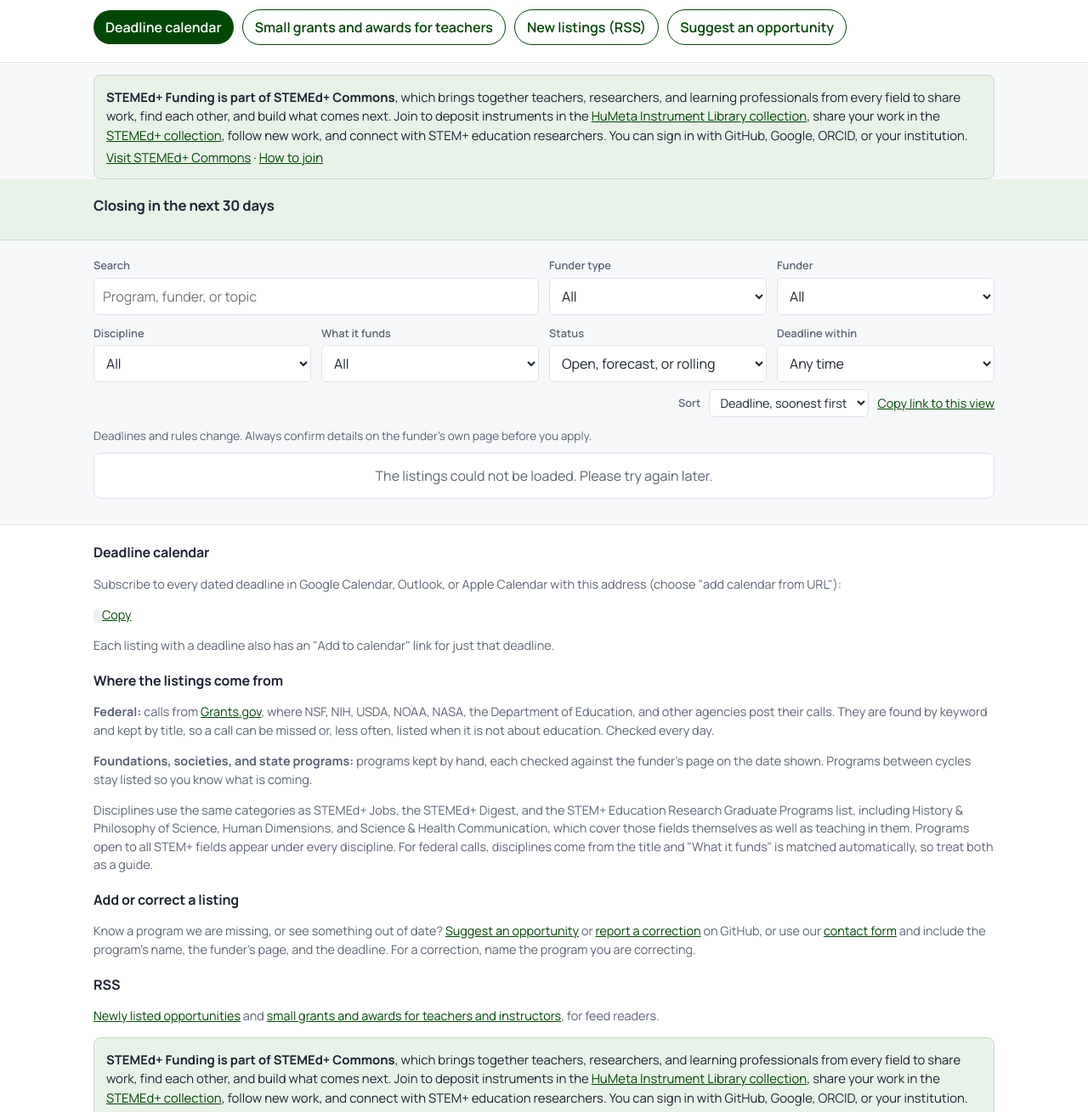
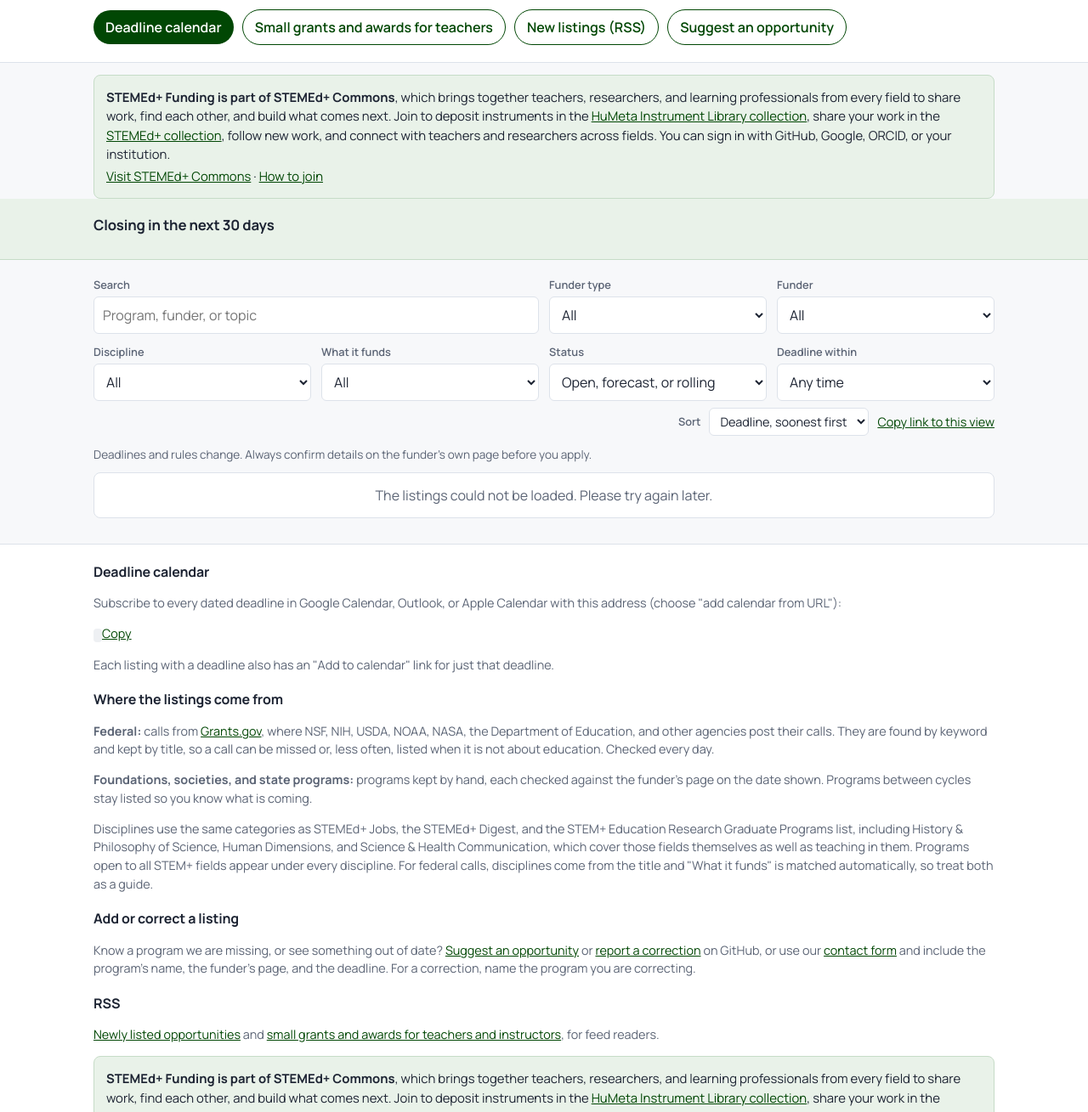
Before and after one commit to JLib271/stemed-funding, a plain HTML site: page site/index.html in a window 1280 px wide. Shown: the part 291-1600 px from the top of the page at 85% size. Drawn offline with Linux system fonts and the light colour scheme; no server answers.

Commit message:
Blurb: "connect with teachers and researchers across fields"
Co-Authored-By: Claude Opus 5.5 <noreply@anthropic.com>
Claude-Session: https://claude.ai/code/session_01Xxm9siXygVpFM5Q4XvGHYh

```diff
--- a/site/index.html
+++ b/site/index.html
@@ -90,7 +90,7 @@
     </div>
   </div>
 </header>
-<div class="wrap"><div class="join join-top" role="note"><p><strong>STEMEd+ Funding is part of STEMEd+ Commons</strong>, which brings together teachers, researchers, and learning professionals from every field to share work, find each other, and build what comes next. Join to deposit instruments in the <a href="https://works.hcommons.org/collections/humetainstrumentlibrary/" target="_blank" rel="noopener noreferrer">HuMeta Instrument Library collection<span class="vh"> (opens in a new tab)</span></a>, share your work in the <a href="https://works.hcommons.org/collections/stemedplus/" target="_blank" rel="noopener noreferrer">STEMEd+ collection<span class="vh"> (opens in a new tab)</span></a>, follow new work, and connect with STEM+ education researchers. You can sign in with GitHub, Google, ORCID, or your institution.</p><p><a href="https://stemedplus.hcommons.org/" target="_blank" rel="noopener noreferrer">Visit STEMEd+ Commons<span class="vh"> (opens in a new tab)</span></a> · <a href="https://support.hcommons.org/profiles/login-and-registration/" target="_blank" rel="noopener noreferrer">How to join<span class="vh"> (opens in a new tab)</span></a></p></div></div>
+<div class="wrap"><div class="join join-top" role="note"><p><strong>STEMEd+ Funding is part of STEMEd+ Commons</strong>, which brings together teachers, researchers, and learning professionals from every field to share work, find each other, and build what comes next. Join to deposit instruments in the <a href="https://works.hcommons.org/collections/humetainstrumentlibrary/" target="_blank" rel="noopener noreferrer">HuMeta Instrument Library collection<span class="vh"> (opens in a new tab)</span></a>, share your work in the <a href="https://works.hcommons.org/collections/stemedplus/" target="_blank" rel="noopener noreferrer">STEMEd+ collection<span class="vh"> (opens in a new tab)</span></a>, follow new work, and connect with teachers and researchers across fields. You can sign in with GitHub, Google, ORCID, or your institution.</p><p><a href="https://stemedplus.hcommons.org/" target="_blank" rel="noopener noreferrer">Visit STEMEd+ Commons<span class="vh"> (opens in a new tab)</span></a> · <a href="https://support.hcommons.org/profiles/login-and-registration/" target="_blank" rel="noopener noreferrer">How to join<span class="vh"> (opens in a new tab)</span></a></p></div></div>
 <section class="soon" aria-labelledby="soon-h">
   <div class="wrap">
     <h2 id="soon-h">Closing in the next 30 days</h2>
@@ -141,7 +141,7 @@
     <p>Know a program we are missing, or see something out of date? <a id="suggest2" href="#">Suggest an opportunity</a> or <a id="update" href="#">report a correction</a> on GitHub, or use our <a href="https://stemedplus.org/contact-us/">contact form</a> and include the program's name, the funder's page, and the deadline. For a correction, name the program you are correcting.</p>
     <h2>RSS</h2>
     <p><a href="feeds/new.xml">Newly listed opportunities</a> and <a href="feeds/teachers.xml">small grants and awards for teachers and instructors</a>, for feed readers.</p>
-    <div class="join join-bottom" role="note"><p><strong>STEMEd+ Funding is part of STEMEd+ Commons</strong>, which brings together teachers, researchers, and learning professionals from every field to share work, find each other, and build what comes next. Join to deposit instruments in the <a href="https://works.hcommons.org/collections/humetainstrumentlibrary/" target="_blank" rel="noopener noreferrer">HuMeta Instrument Library collection<span class="vh"> (opens in a new tab)</span></a>, share your work in the <a href="https://works.hcommons.org/collections/stemedplus/" target="_blank" rel="noopener noreferrer">STEMEd+ collection<span class="vh"> (opens in a new tab)</span></a>, follow new work, and connect with STEM+ education researchers. You can sign in with GitHub, Google, ORCID, or your institution.</p><p><a href="https://stemedplus.hcommons.org/" target="_blank" rel="noopener noreferrer">Visit STEMEd+ Commons<span class="vh"> (opens in a new tab)</span></a> · <a href="https://support.hcommons.org/profiles/login-and-registration/" target="_blank" rel="noopener noreferrer">How to join<span class="vh"> (opens in a new tab)</span></a></p></div>
+    <div class="join join-bottom" role="note"><p><strong>STEMEd+ Funding is part of STEMEd+ Commons</strong>, which brings together teachers, researchers, and learning professionals from every field to share work, find each other, and build what comes next. Join to deposit instruments in the <a href="https://works.hcommons.org/collections/humetainstrumentlibrary/" target="_blank" rel="noopener noreferrer">HuMeta Instrument Library collection<span class="vh"> (opens in a new tab)</span></a>, share your work in the <a href="https://works.hcommons.org/collections/stemedplus/" target="_blank" rel="noopener noreferrer">STEMEd+ collection<span class="vh"> (opens in a new tab)</span></a>, follow new work, and connect with teachers and researchers across fields. You can sign in with GitHub, Google, ORCID, or your institution.</p><p><a href="https://stemedplus.hcommons.org/" target="_blank" rel="noopener noreferrer">Visit STEMEd+ Commons<span class="vh"> (opens in a new tab)</span></a> · <a href="https://support.hcommons.org/profiles/login-and-registration/" target="_blank" rel="noopener noreferrer">How to join<span class="vh"> (opens in a new tab)</span></a></p></div>
     <h2><a id="morehead" href="https://stemedplus.hcommons.org/">More from STEMEd+ Commons</a></h2>
     <ul id="related"></ul>
     <p>Funded work to share? Add papers, instruments, lesson plans, and data to the <a id="commons" href="#">STEMEd+ Commons</a>.</p>
```
